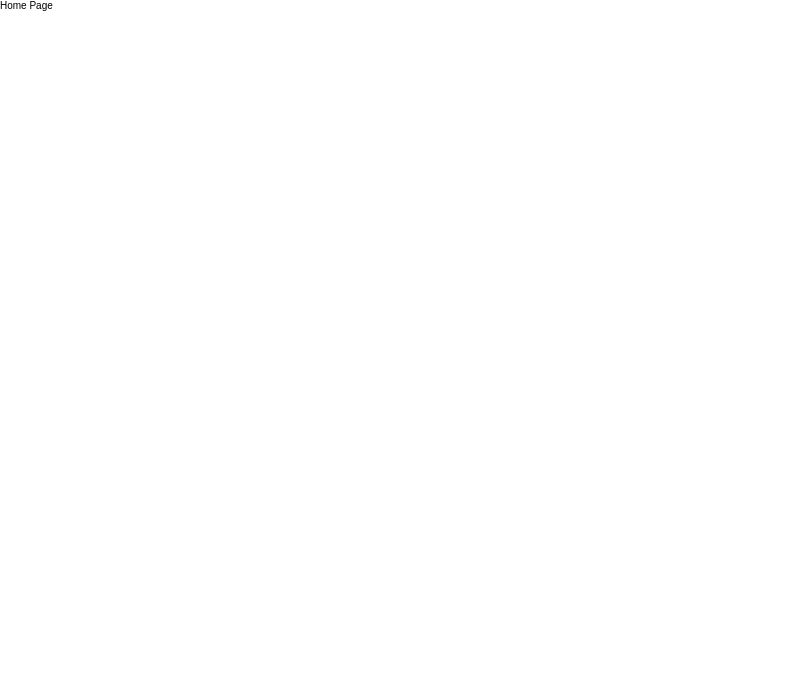
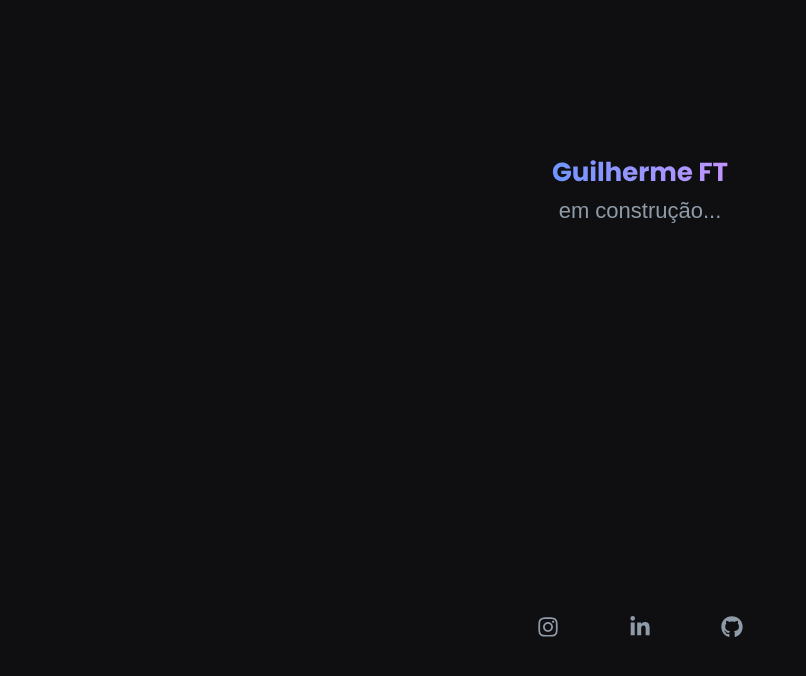
Before and after one commit to GuilhermeFT/guilhermeft-portfolio, a Next.js app: page / in a window 1280 px wide. Shown: the top 676 px of the page, without its empty margins (0-806 px from the left). Built offline with nearby package versions, Linux system fonts and the light colour scheme.

Commit message:
feat: adding warning in home page

```diff
--- a/package.json
+++ b/package.json
@@ -12,6 +12,7 @@
     "next": "12.2.5",
     "react": "18.2.0",
     "react-dom": "18.2.0",
+    "react-icons": "^4.4.0",
     "styled-components": "^5.3.5"
   },
   "devDependencies": {
--- /dev/null
+++ b/src/components/Header/index.tsx
@@ -0,0 +1,19 @@
+import Image from 'next/image'
+import Link from 'next/link'
+import * as S from './styles'
+
+import Logo from '@/assets/logo.svg'
+
+const Header = () => {
+  return (
+    <S.HeaderWrapper>
+      <Link href="/">
+        <S.Logo>
+          <Image src={Logo} alt="Guilherme FT | Logotipo" />
+        </S.Logo>
+      </Link>
+    </S.HeaderWrapper>
+  )
+}
+
+export default Header
--- /dev/null
+++ b/src/components/Header/styles.ts
@@ -0,0 +1,6 @@
+import styled from 'styled-components'
+
+export const HeaderWrapper = styled.div`
+  padding: 1rem;
+`
+export const Logo = styled.a``
--- /dev/null
+++ b/src/components/Social/index.tsx
@@ -0,0 +1,28 @@
+import * as S from '../Social/styles'
+
+import { FaLinkedinIn, FaInstagram, FaGithub } from 'react-icons/fa'
+import Link from 'next/link'
+
+const Social = () => {
+  return (
+    <S.SocialWrapper>
+      <Link href="https://www.instagram.com/guilherme.gft/" target="_blank">
+        <S.StyledAnchor>
+          <FaInstagram />
+        </S.StyledAnchor>
+      </Link>
+      <Link href="https://www.linkedin.com/in/guilhermeft/" target="_blank">
+        <S.StyledAnchor>
+          <FaLinkedinIn />
+        </S.StyledAnchor>
+      </Link>
+      <Link href="https://github.com/GuilhermeFT" target="_blank">
+        <S.StyledAnchor>
+          <FaGithub />
+        </S.StyledAnchor>
+      </Link>
+    </S.SocialWrapper>
+  )
+}
+
+export default Social
--- /dev/null
+++ b/src/components/Social/styles.ts
@@ -0,0 +1,14 @@
+import styled from 'styled-components'
+
+export const SocialWrapper = styled.div`
+  gap: 7rem;
+  display: flex;
+`
+
+export const StyledAnchor = styled.a`
+  svg {
+    width: 2.2rem;
+    height: 2.2rem;
+    fill: ${({ theme }) => theme.colors.dark[100]};
+  }
+`
--- a/src/styles/global.ts
+++ b/src/styles/global.ts
@@ -14,6 +14,17 @@ const styles = css`
 
   body {
     font-family: ${({ theme }) => theme.fonts.poppins};
+    background-color: ${({ theme }) => theme.colors.dark[900]};
+    color: ${({ theme }) => theme.colors.light[100]};
+  }
+
+  #__next {
+    display: flex;
+    align-items: center;
+    justify-content: center;
+    flex-direction: column;
+
+    height: 100vh;
   }
 `
 
--- a/src/styles/themes/dark.ts
+++ b/src/styles/themes/dark.ts
@@ -1,5 +1,24 @@
 export const darkTheme = {
-  colors: {},
+  colors: {
+    dark: {
+      900: '#0F0F11',
+      100: '#8F9BA8'
+    },
+
+    light: {
+      100: '#FFFFFF'
+    },
+
+    violet: {
+      100: '#D2AEFF',
+      200: '#C495FF'
+    },
+
+    blue: {
+      100: '#A5BEFF',
+      200: '#6C95FF'
+    }
+  },
 
   fonts: {
     poppins: `'Poppins', sans-serif`
--- a/src/templates/Home/index.tsx
+++ b/src/templates/Home/index.tsx
@@ -1,7 +1,19 @@
+import Header from '@/components/Header'
 import * as S from './styles'
 
+import Logo from '@/assets/logo.svg'
+import Image from 'next/image'
+import Social from '@/components/Social'
+
 const HomePage = () => {
-  return <S.Wrapper>Home Page</S.Wrapper>
+  return (
+    <S.Wrapper>
+      <Image src={Logo} alt="Guilherme FT | Logotipo" />
+      <S.Paragraph>em construção...</S.Paragraph>
+
+      <Social />
+    </S.Wrapper>
+  )
 }
 
 export default HomePage
--- a/src/templates/Home/styles.ts
+++ b/src/templates/Home/styles.ts
@@ -1,3 +1,19 @@
 import styled from 'styled-components'
 
-export const Wrapper = styled.div``
+export const Wrapper = styled.div`
+  gap: 1.6rem;
+  display: flex;
+  align-items: center;
+  justify-content: center;
+  flex-direction: column;
+
+  width: 100%;
+  height: 60vh;
+  margin: auto;
+`
+
+export const Paragraph = styled.p`
+  flex: 1;
+  font-size: 2.2rem;
+  color: ${({ theme }) => theme.colors.dark[100]};
+`
```
Also changed, not shown: src/assets/logo.svg (added), 1 other file (tests, documents, lock files or other folders).
